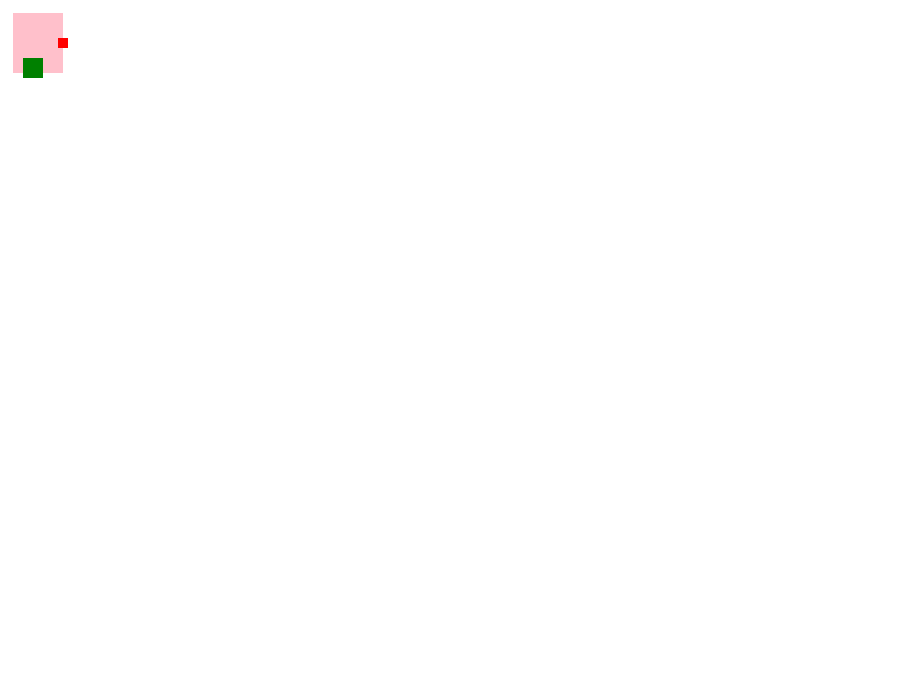
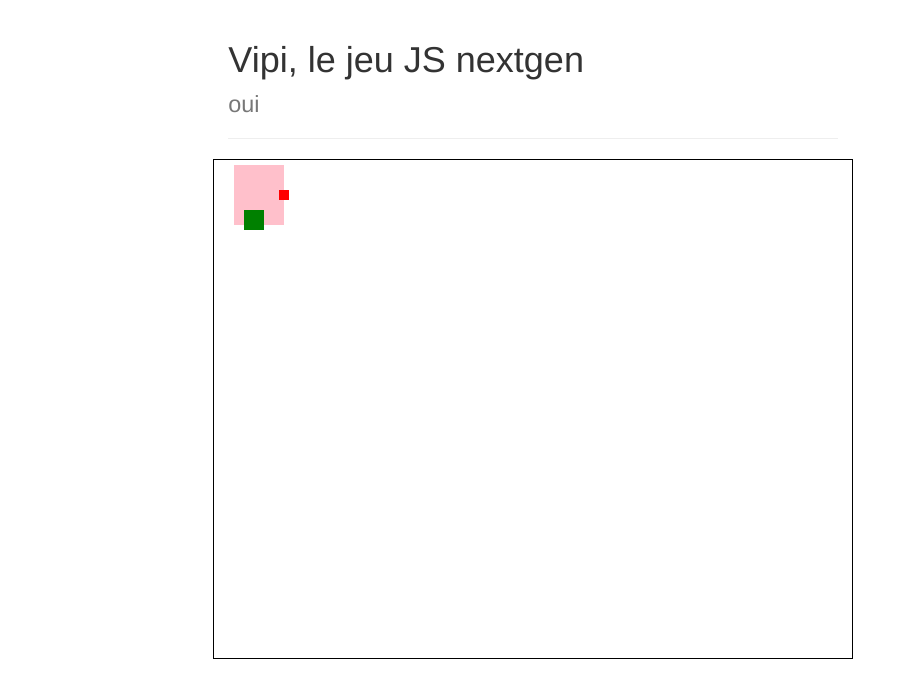
Before and after one commit to lilgallon/Vipi, a plain HTML site: page vipi.html in a window 1280 px wide. Shown: the whole page, without its empty margins (0-903 px from the left). Drawn offline with nearby package versions, Linux system fonts and the light colour scheme.

Commit message:
change game page style

```diff
--- a/vipi.html
+++ b/vipi.html
@@ -6,7 +6,12 @@
     <title>Vipi</title>
     <meta name="viewport" content="width=device-width, initial-scale=1">
 
+    <!-- JQuery -->
     <script src="https://ajax.googleapis.com/ajax/libs/jquery/3.2.1/jquery.min.js"></script>
+    <!-- Bootstrap -->
+    <link rel="stylesheet" href="https://maxcdn.bootstrapcdn.com/bootstrap/3.3.6/css/bootstrap.min.css" integrity="sha384-1q8mTJOASx8j1Au+a5WDVnPi2lkFfwwEAa8hDDdjZlpLegxhjVME1fgjWPGmkzs7" crossorigin="anonymous">
+    <link rel="stylesheet" href="https://maxcdn.bootstrapcdn.com/bootstrap/3.3.6/css/bootstrap-theme.min.css" integrity="sha384-fLW2N01lMqjakBkx3l/M9EahuwpSfeNvV63J5ezn3uZzapT0u7EYsXMjQV+0En5r" crossorigin="anonymous">
+    <script src="https://maxcdn.bootstrapcdn.com/bootstrap/3.3.6/js/bootstrap.min.js" integrity="sha384-0mSbJDEHialfmuBBQP6A4Qrprq5OVfW37PRR3j5ELqxss1yVqOtnepnHVP9aJ7xS" crossorigin="anonymous"></script>
 
     <script type="text/javascript" src="js/hitbox.js"></script>
     <script type="text/javascript" src="js/entity.js"></script>
@@ -17,7 +22,16 @@
     <script type="text/javascript" src="js/vipi.js"></script>
 </head>
 <body>
-    <div id="game-container">
+    <div class="col-md-6 col-md-offset-2">
+        <div class = "page-header">
+            <h1 class="text-align:center;">
+                Vipi, le jeu JS nextgen <br>
+                <small>oui</small>
+            </h1>
+        </div>
+    </div>
+
+    <div id="game-container" class="col-md-6 col-md-offset-2" style="border:1px solid black; height: 500px;">
         <canvas id="game"></canvas>
     </div>
 </body>
```
